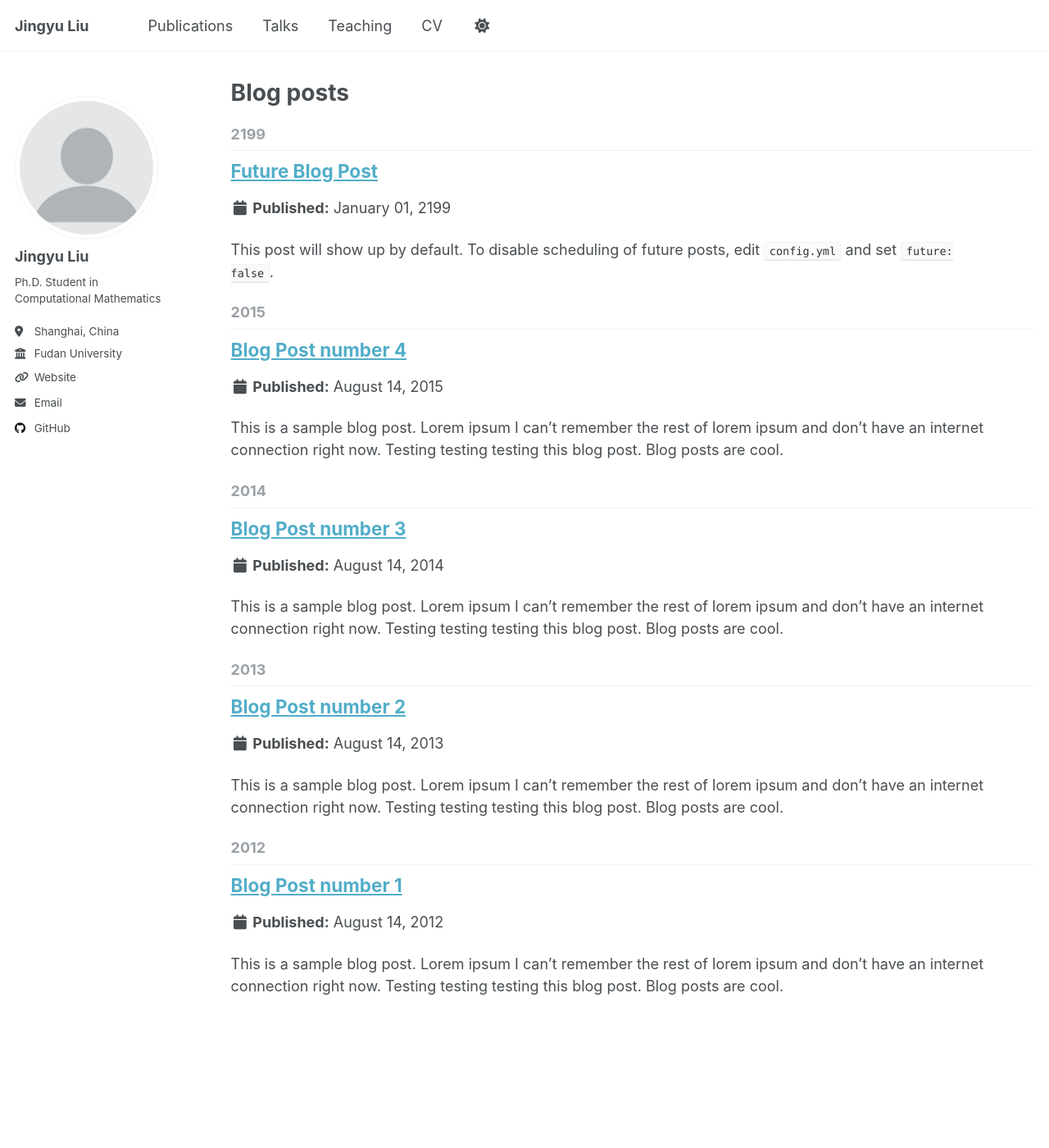
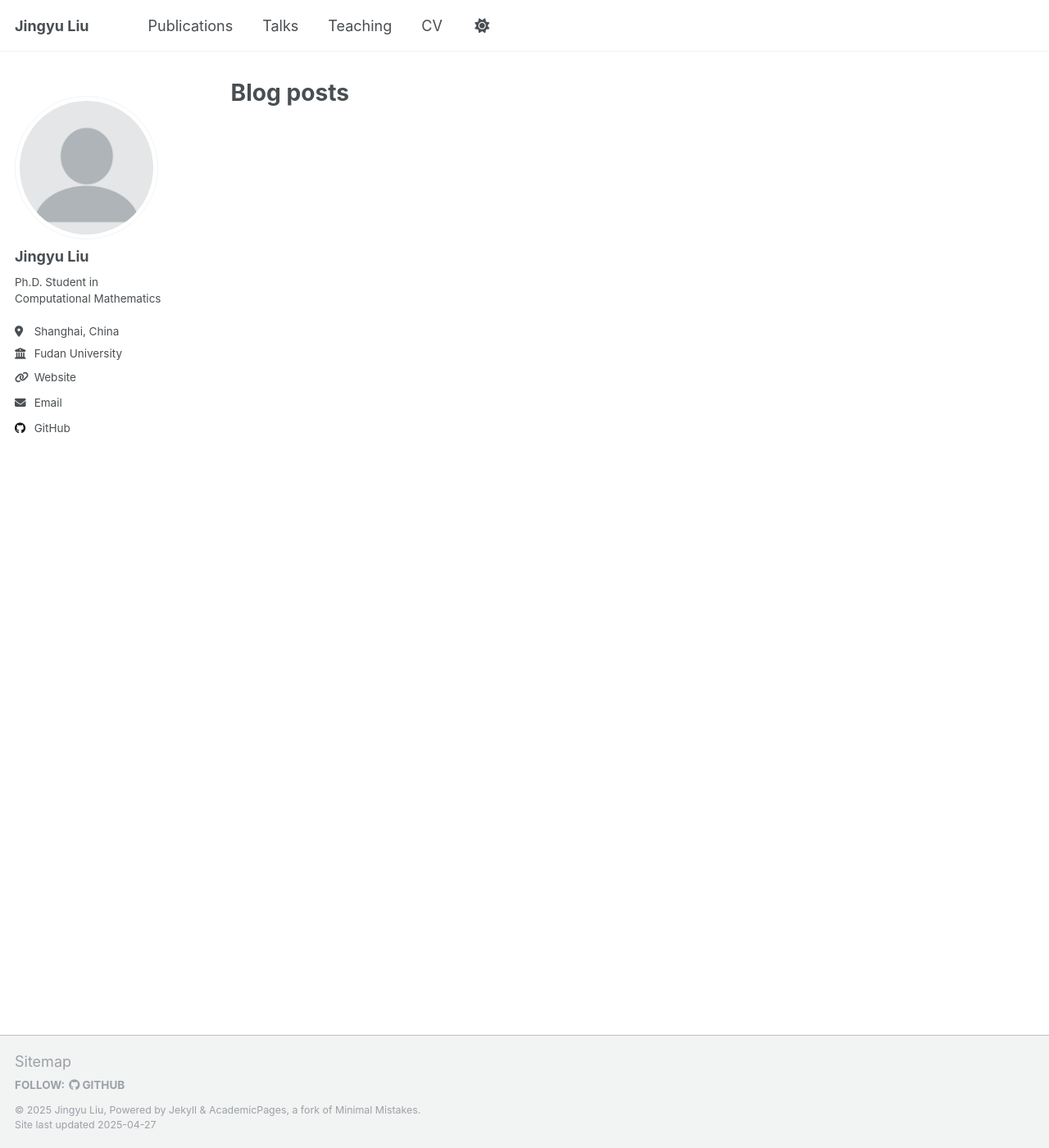
Before and after one commit to JingyuLiuMath/JingyuLiuMath.github.io, a Jekyll site: the page built from _pages/year-archive.html, in a window 1280 px wide and 1400 px high. Shown: the whole window at 82% size. Built offline with Jekyll 4.4.1, drawn with Linux system fonts in a browser that asks for light colours.

Commit message:
delete some pages and update teaching

```diff
--- a/_config.yml
+++ b/_config.yml
@@ -229,17 +229,6 @@ collections:
 
 # These settings control how pages and collections are included in the site
 defaults:
-  # _posts
-  # - scope:
-  #     path: ""
-  #     type: posts
-  #   values:
-  #     layout: single
-  #     author_profile: true
-  #     read_time: true
-  #     comments: true
-  #     share: true
-  #     related: true
   # _pages
   - scope:
       path: ""
@@ -265,15 +254,6 @@ defaults:
       author_profile: true
       share: true
       comments: true
-  # _portfolio
-  # - scope:
-  #     path: ""
-  #     type: portfolio
-  #   values:
-  #     layout: single
-  #     author_profile: true
-  #     share: true
-  #     comment: true
   # _talks
   - scope:
       path: ""
@@ -302,7 +282,7 @@ plugins:
   - jekyll-feed
   - jekyll-gist
   - jekyll-paginate
-  - jekyll-sitemap
+  # - jekyll-sitemap
   - jekyll-redirect-from
   - jemoji
 
@@ -311,7 +291,7 @@ whitelist:
   - jekyll-feed
   - jekyll-gist
   - jekyll-paginate
-  - jekyll-sitemap
+  # - jekyll-sitemap
   - jekyll-redirect-from
   - jemoji
 
--- a/_posts/2012-08-14-blog-post-1.md
+++ /dev/null
@@ -1,20 +0,0 @@
----
-title: 'Blog Post number 1'
-date: 2012-08-14
-permalink: /posts/2012/08/blog-post-1/
-tags:
-  - cool posts
-  - category1
-  - category2
----
-
-This is a sample blog post. Lorem ipsum I can't remember the rest of lorem ipsum and don't have an internet connection right now. Testing testing testing this blog post. Blog posts are cool.
-
-Headings are cool
-======
-
-You can have many headings
-======
-
-Aren't headings cool?
-------
--- a/_posts/2013-08-14-blog-post-2.md
+++ /dev/null
@@ -1,20 +0,0 @@
----
-title: 'Blog Post number 2'
-date: 2013-08-14
-permalink: /posts/2013/08/blog-post-2/
-tags:
-  - cool posts
-  - category1
-  - category2
----
-
-This is a sample blog post. Lorem ipsum I can't remember the rest of lorem ipsum and don't have an internet connection right now. Testing testing testing this blog post. Blog posts are cool.
-
-Headings are cool
-======
-
-You can have many headings
-======
-
-Aren't headings cool?
-------
--- a/_posts/2014-08-14-blog-post-3.md
+++ /dev/null
@@ -1,20 +0,0 @@
----
-title: 'Blog Post number 3'
-date: 2014-08-14
-permalink: /posts/2014/08/blog-post-3/
-tags:
-  - cool posts
-  - category1
-  - category2
----
-
-This is a sample blog post. Lorem ipsum I can't remember the rest of lorem ipsum and don't have an internet connection right now. Testing testing testing this blog post. Blog posts are cool.
-
-Headings are cool
-======
-
-You can have many headings
-======
-
-Aren't headings cool?
-------
--- a/_posts/2199-01-01-future-post.md
+++ /dev/null
@@ -1,11 +0,0 @@
----
-title: 'Future Blog Post'
-date: 2199-01-01
-permalink: /posts/2012/08/blog-post-4/
-tags:
-  - cool posts
-  - category1
-  - category2
----
-
-This post will show up by default. To disable scheduling of future posts, edit `config.yml` and set `future: false`.
```
Also changed, not shown: _pages/portfolio.html (deleted, +0 -13 lines), _portfolio/portfolio-1.md (deleted, +0 -7 lines), _portfolio/portfolio-2.html (deleted, +0 -7 lines), _posts/2015-08-14-blog-post-4.md (deleted, +0 -20 lines).
